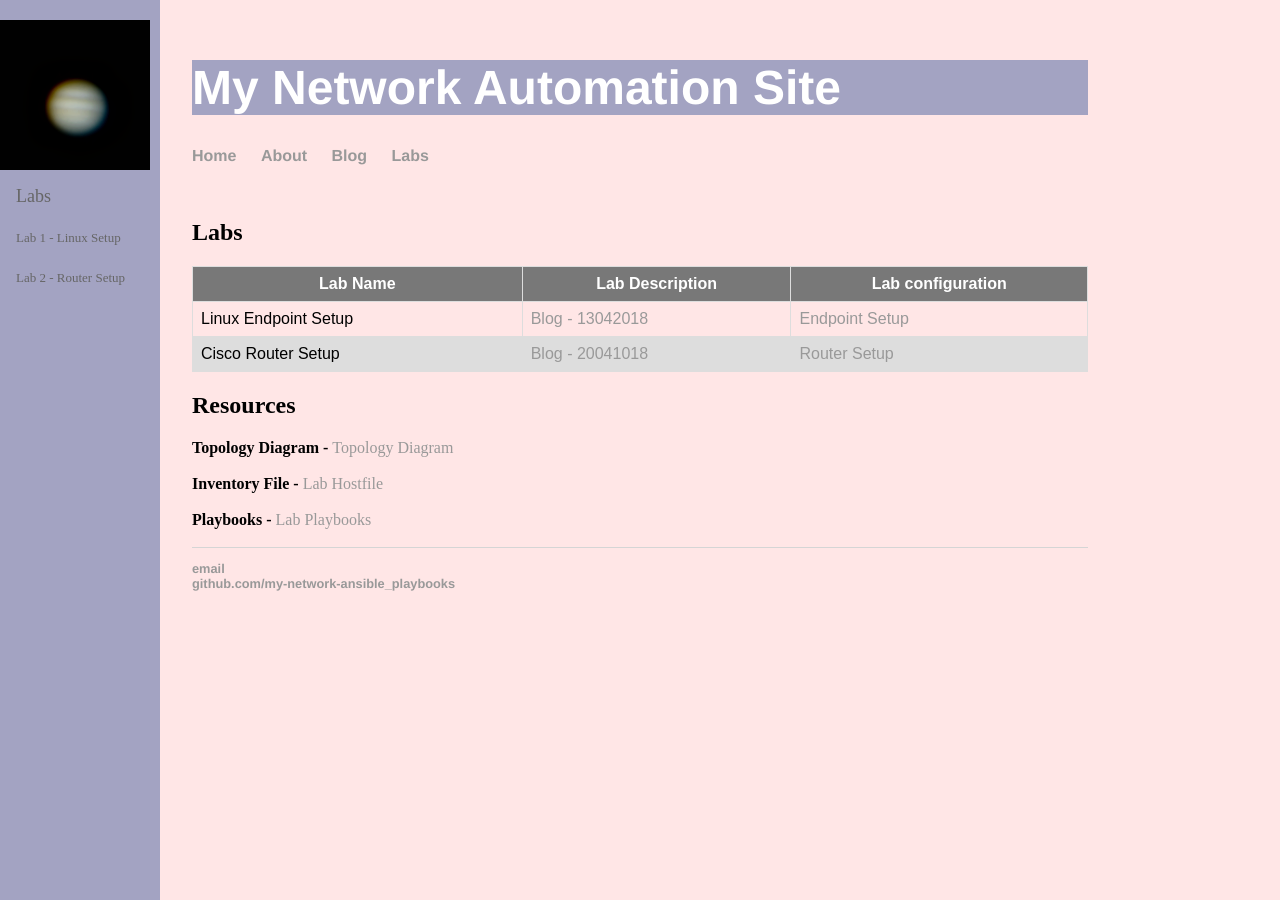
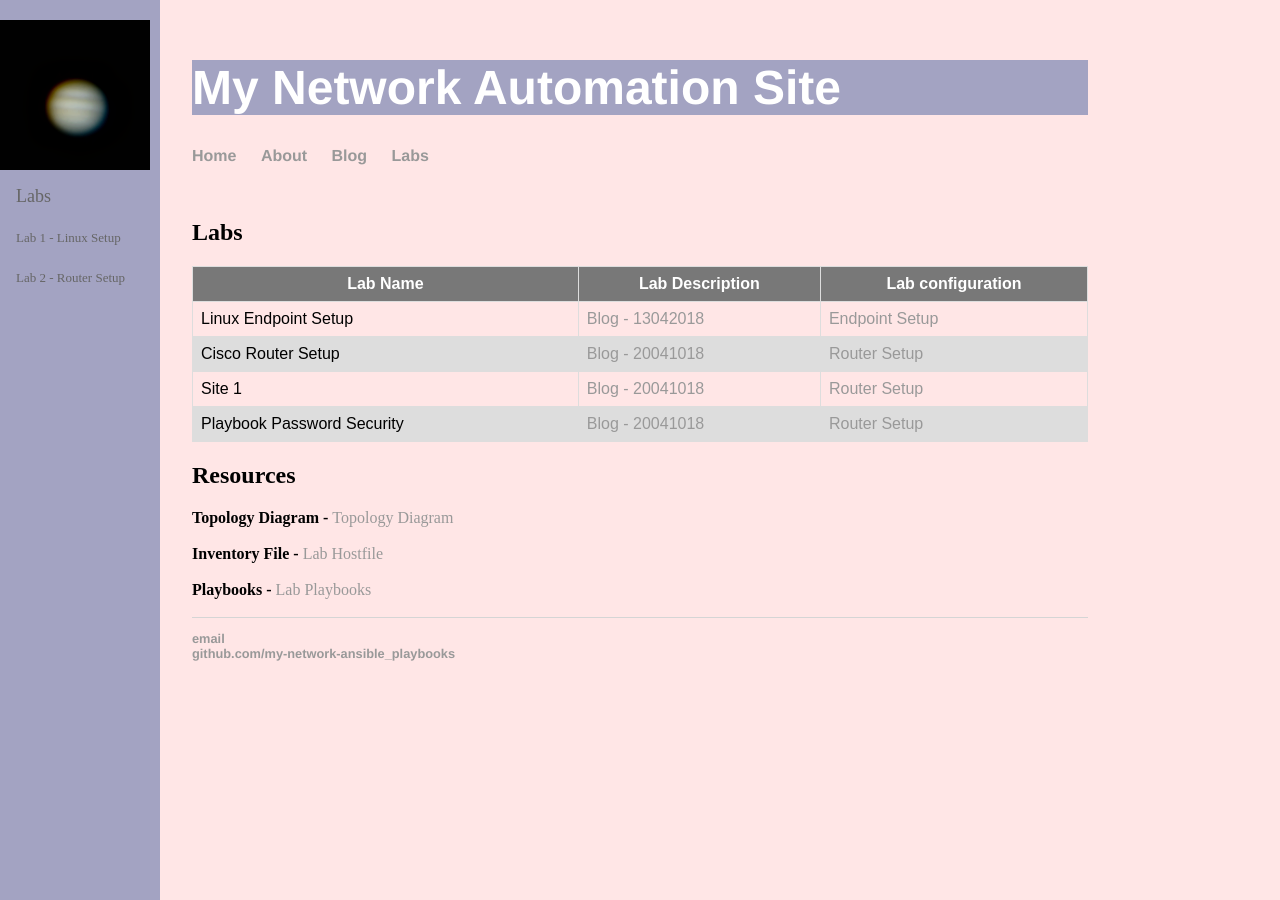
Before and after one commit to craigeowen/craigeowen.github.io, a Jekyll site: the page built from ansible/index.html, in a window 1280 px wide. Built offline with Jekyll 4.4.1, drawn with Linux system fonts in a browser that asks for light colours.

Commit message:
Update index.html

```diff
--- a/ansible/index.html
+++ b/ansible/index.html
@@ -49,6 +49,16 @@ tr:nth-child(odd) {
     <td><a href="https://craigeowen.github.io/blog/2018/04/20/Cisco-Router-Setup">Blog - 20041018</a></td>
     <td><a href="https://github.com/craigeowen/my-network-ansible_playbooks/blob/master/5.%20router_setup.txt">Router Setup</a></td>
   </tr>
+  <tr>
+    <td>Site 1</td>
+    <td><a href="https://craigeowen.github.io/blog/2018/04/27/Site-1">Blog - 20041018</a></td>
+    <td><a href="https://github.com/craigeowen/my-network-ansible_playbooks/blob/master/7a.%20Site1-setup.txt">Router Setup</a></td>
+  </tr>
+  <tr>
+    <td>Playbook Password Security</td>
+    <td><a href="https://craigeowen.github.io/blog/2018/05/28/Playbook Password Security">Blog - 20041018</a></td>
+    <td><a href="https://github.com/craigeowen/my-network-ansible_playbooks/blob/master/7b.%20Introducing_password_security.txt">Router Setup</a></td>
+  </tr>
 </table>
 
 <h2>Resources</h2>
```
